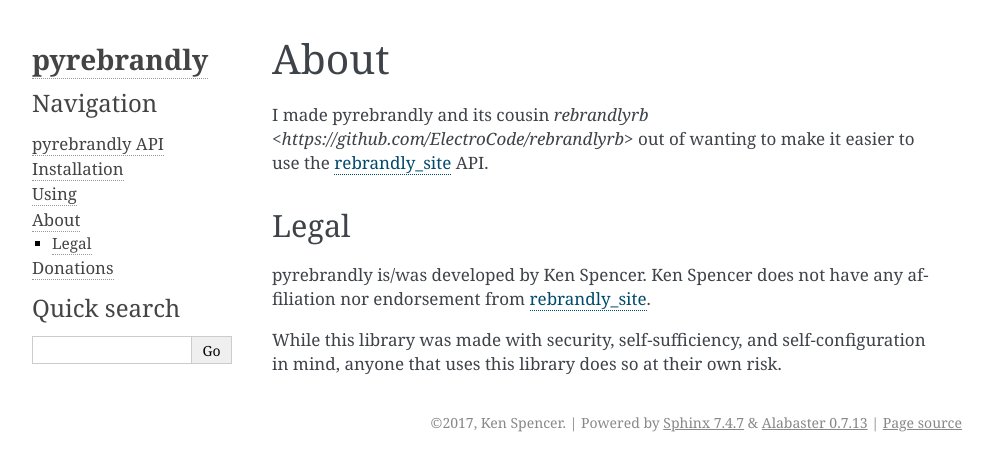
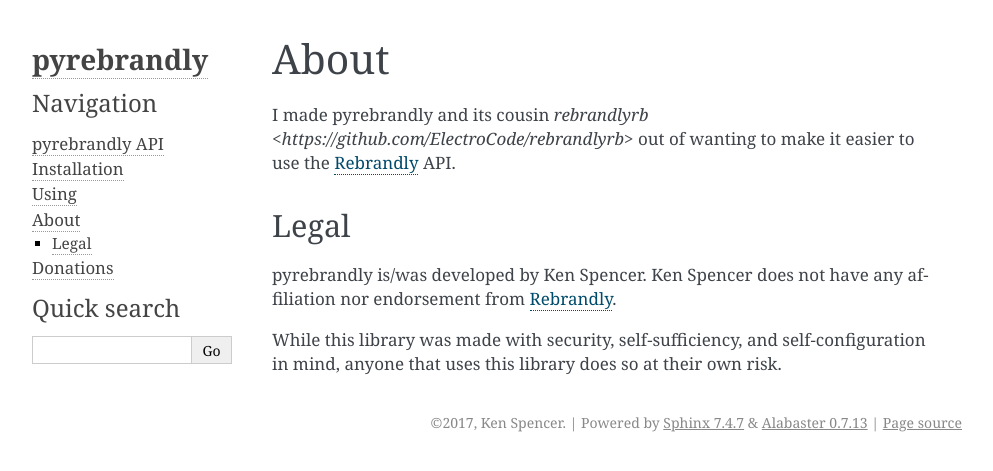
Before and after one commit to ElectroCode/pyrebrandly, a Sphinx documentation site: the page built from docs/about.rst, in a window 1280 px wide. Shown: the top 471 px of the page, without its empty margins (148-1141 px from the left). Built offline with Sphinx 7.4.7, drawn with Linux system fonts in a browser that asks for light colours.

Commit message:
docs: fix link syntax

```diff
--- a/docs/about.rst
+++ b/docs/about.rst
@@ -1,15 +1,15 @@
-.. _rebrandly_site: Rebrandly <https://rebrandly.com>
+.. _Rebrandly: https://rebrandly.com
 
 About
 #####
 
-I made pyrebrandly and its cousin `rebrandlyrb <https://github.com/ElectroCode/rebrandlyrb>` out of wanting to make it easier to use the `rebrandly_site`_ API.
+I made pyrebrandly and its cousin `rebrandlyrb <https://github.com/ElectroCode/rebrandlyrb>` out of wanting to make it easier to use the `Rebrandly`_ API.
 
 .. _about#legal:
 
 Legal
 =====
 
-pyrebrandly is/was developed by Ken Spencer. Ken Spencer does not have any affiliation nor endorsement from `rebrandly_site`_.
+pyrebrandly is/was developed by Ken Spencer. Ken Spencer does not have any affiliation nor endorsement from `Rebrandly`_.
 
 While this library was made with security, self-sufficiency, and self-configuration in mind, anyone that uses this library does so at their own risk.
```
